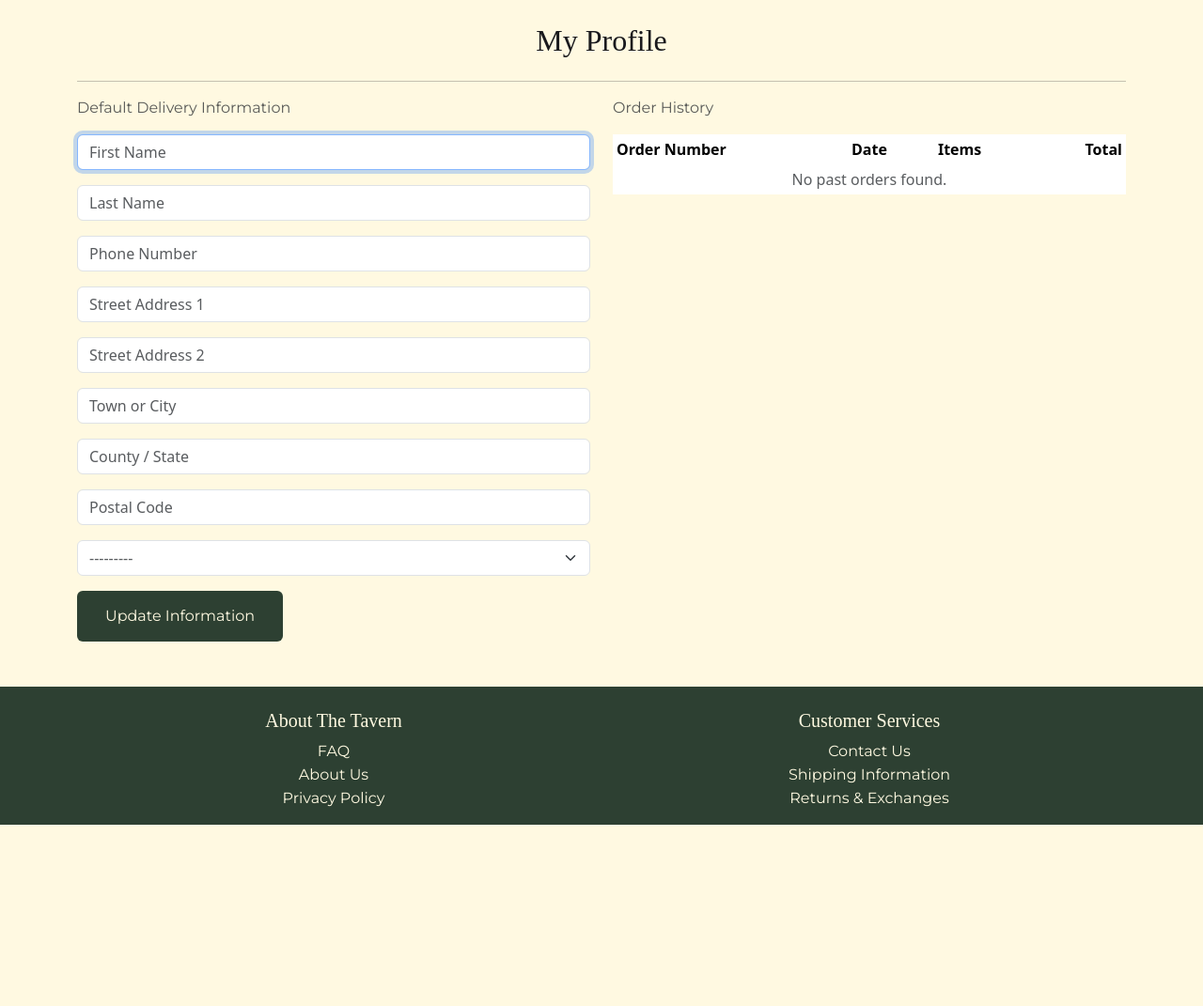
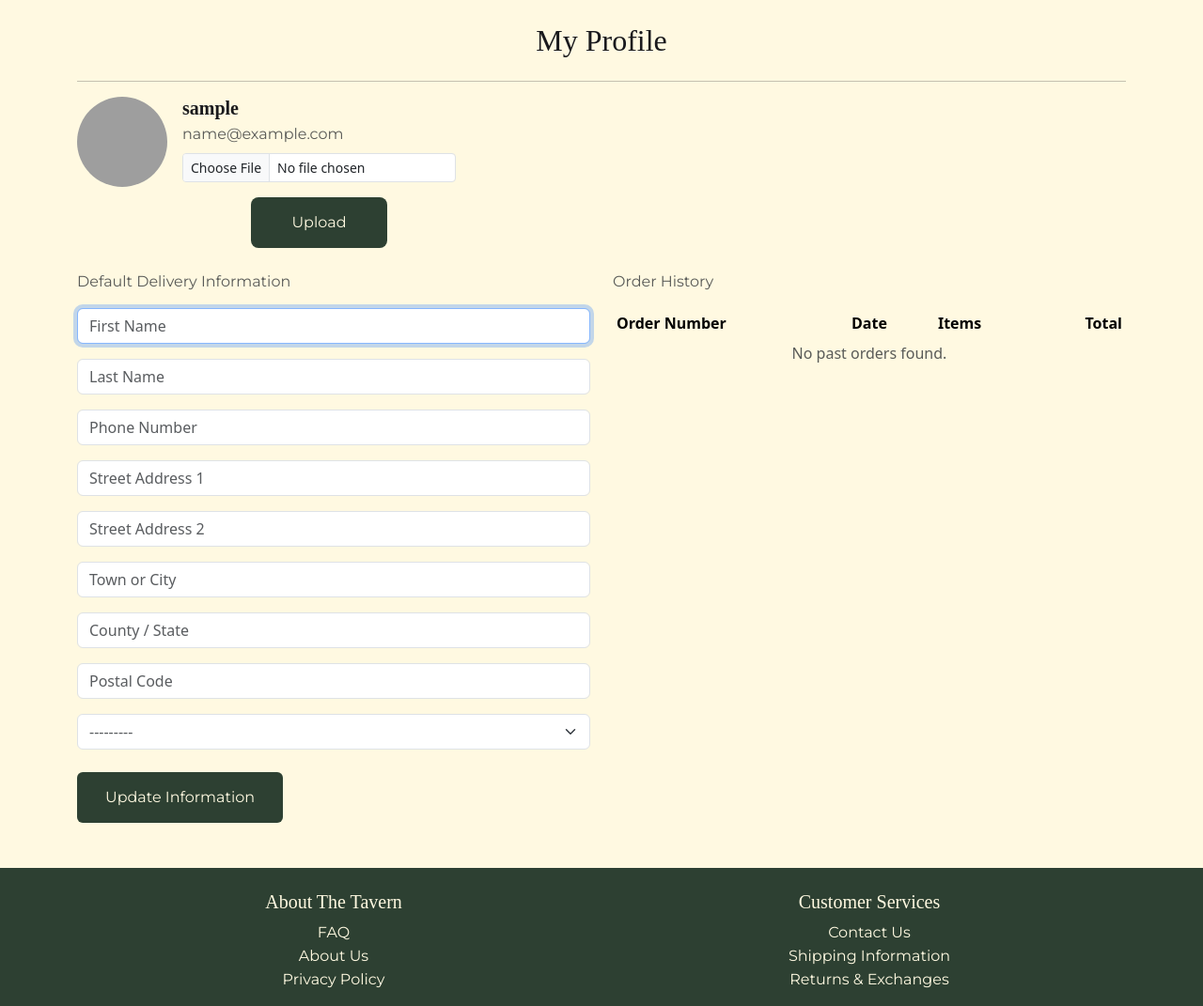
Before and after one commit to foster95/the_tavern, a Django app: page /profile/ in a window 1280 px wide. Shown: the part 194-1265 px from the top of the page at 94% size. Before the commit the page ends 1072 px from the top, so only its background shows below. Run offline with Django 4.2, Linux system fonts and the light colour scheme; the visitor is signed in with stand-in values (Sample User, id 1); data comes from the database, SQL or seed files in the repository; data that the repository does not hold is empty; some libraries are stand-ins or nearby versions; some web fonts are replaced; grey boxes are pictures that could not be loaded.

Commit message:
update models, view and template to add user ability to add a profile picture associated with account

```diff
--- a/profiles/forms.py
+++ b/profiles/forms.py
@@ -5,7 +5,7 @@ from .models import UserProfile
 class UserProfileForm(forms.ModelForm):
     class Meta:
         model = UserProfile
-        exclude = ("user",)
+        exclude = ("user", "profile_picture")
 
     def __init__(self, *args, **kwargs):
         super().__init__(*args, **kwargs)
--- a/profiles/models.py
+++ b/profiles/models.py
@@ -7,6 +7,11 @@ from django.dispatch import receiver
 
 class UserProfile(models.Model):
     """Stores default delivery info and order history."""
+    profile_picture = models.ImageField(
+        upload_to="profile_pictures/",
+        null=True,
+        blank=True
+        )
     user = models.OneToOneField(User, on_delete=models.CASCADE)
     default_first_name = models.CharField(max_length=50, null=True, blank=True)
     default_last_name = models.CharField(max_length=50, null=True, blank=True)
--- a/profiles/templates/profiles/profile.html
+++ b/profiles/templates/profiles/profile.html
@@ -1,20 +1,10 @@
 {% extends "base.html" %}
 {% load static %}
-
-{% block extra_css %}
-    <link rel="stylesheet" href="">
-{% endblock %}
-
-{% block page_header %}
-    <div class="container header-container">
-        <div class="row">
-            <div class="col"></div>
-        </div>
-    </div>
-{% endblock %}
+{% load crispy_forms_tags %}
 
 {% block content %}
 <div class="overlay"></div>
+
 <div class="container">
   <div class="row">
     <div class="col">
@@ -22,17 +12,75 @@
       <hr>
     </div>
   </div>
+
+  <!-- Profile header (avatar + upload) -->
+  <div class="d-flex align-items-start gap-3 mb-4">
+    {% if profile.profile_picture %}
+      <img
+        src="{{ profile.profile_picture.url }}"
+        alt="Profile picture"
+        class="rounded-circle"
+        style="width: 96px; height: 96px; object-fit: cover;"
+      >
+    {% else %}
+      <img
+        src="{% static 'images/default_avatar.png' %}"
+        alt="Default profile picture"
+        class="rounded-circle"
+        style="width: 96px; height: 96px; object-fit: cover;"
+      >
+    {% endif %}
+
+    <div>
+      <h5 class="mb-1 fw-bold">{{ request.user.username }}</h5>
+      <p class="text-muted mb-2">{{ request.user.email }}</p>
+
+      <!-- Upload picture form (separate from delivery info) -->
+      <form method="POST" action="{% url 'profile' %}" enctype="multipart/form-data">
+  {% csrf_token %}
+
+  <div class="mb-2">
+    <input type="file"
+           name="profile_picture"
+           id="id_profile_picture"
+           class="form-control form-control-sm">
+  </div>
+
+  <div class="d-flex justify-content-center gap-3 mt-3">
+  <button type="submit" name="update_picture" class="btn btn-dark btn-lg w-50">
+    Upload
+  </button>
+
+  {% if profile.profile_picture %}
+    <button type="submit" name="remove_picture" class="btn btn-outline-dark btn-lg w-50">
+      Remove
+    </button>
+  {% endif %}
+</div>
+
+</form>
+
+    </div>
+  </div>
+
   <div class="row">
+    <!-- Delivery info -->
     <div class="col-12 col-lg-6">
       <p class="text-muted">Default Delivery Information</p>
+
       <form class="mt-3" action="{% url 'profile' %}" method="POST" id="profile-update-form">
         {% csrf_token %}
         {{ form|crispy }}
-                    <button class="btn">Update Information</button>
+        <button class="btn btn-dark mt-2" type="submit" name="update_delivery">
+          Update Information
+        </button>
       </form>
     </div>
-            <div class="col-12 col-lg-6">
+
+    <!-- Order history -->
+    <div class="col-12 col-lg-6" id="order-history">
       <p class="text-muted">Order History</p>
+
       <div class="order-history table-responsive">
         <table class="table table-sm table-borderless">
           <thead>
@@ -72,6 +120,7 @@
       </div>
     </div>
   </div>
+</div>
 {% endblock %}
 
 {% block additional_js %}
--- a/profiles/views.py
+++ b/profiles/views.py
@@ -9,26 +9,38 @@ from checkout.models import Order
 
 @login_required
 def profile(request):
-    """Display the user's profile."""
     profile = get_object_or_404(UserProfile, user=request.user)
 
     if request.method == "POST":
-        form = UserProfileForm(request.POST, instance=profile)
-        if form.is_valid():
-            form.save()
-            messages.success(request, "Profile updated successfully.")
+        # Upload picture
+        if "update_picture" in request.POST and request.FILES.get("profile_picture"):
+            profile.profile_picture = request.FILES["profile_picture"]
+            profile.save()
+            messages.success(request, "Profile picture updated.")
+
+        # Remove picture
+        elif "remove_picture" in request.POST:
+            profile.profile_picture = None
+            profile.save()
+            messages.success(request, "Profile picture removed.")
+
+        # Update delivery fields
+        elif "update_delivery" in request.POST:
+            form = UserProfileForm(request.POST, instance=profile)
+            if form.is_valid():
+                form.save()
+                messages.success(request, "Profile updated successfully.")
 
     form = UserProfileForm(instance=profile)
     orders = profile.orders.all()
 
-
-    template = "profiles/profile.html"
-    context = {
+    return render(request, "profiles/profile.html", {
+        "profile": profile,
         "form": form,
         "orders": orders,
         "on_profile_page": True,
-        }
-    return render(request, template, context)
+    })
+
 
 def order_history(request, order_number):
     """ Display the user's order history """
--- a/static/css/base.css
+++ b/static/css/base.css
@@ -847,6 +847,15 @@ order-confirmation-table .table > :not(caption) > * > * {
   overflow-y: auto;
 }
 
+#order-history table,
+#order-history thead,
+#order-history tbody,
+#order-history tr,
+#order-history th,
+#order-history td {
+  background-color: var(--primary-color) !important;
+}
+
 /* Media Queries */
 
 @media (min-width: 768px){
```
Also changed, not shown: checkout/models.py (+7 -2 lines), media/profile_pictures/Screenshot_2026-02-09_at_10.45.19.png (added), media/profile_pictures/Screenshot_2026-02-09_at_10_E61MuAw.45.19.png (added), media/profile_pictures/Screenshot_2026-02-09_at_10_NKFXjhb.45.19.png (added), profiles/migrations/0003_userprofile_profile_picture.py (added). Lines whose indentation alone changed are shown as unchanged.
